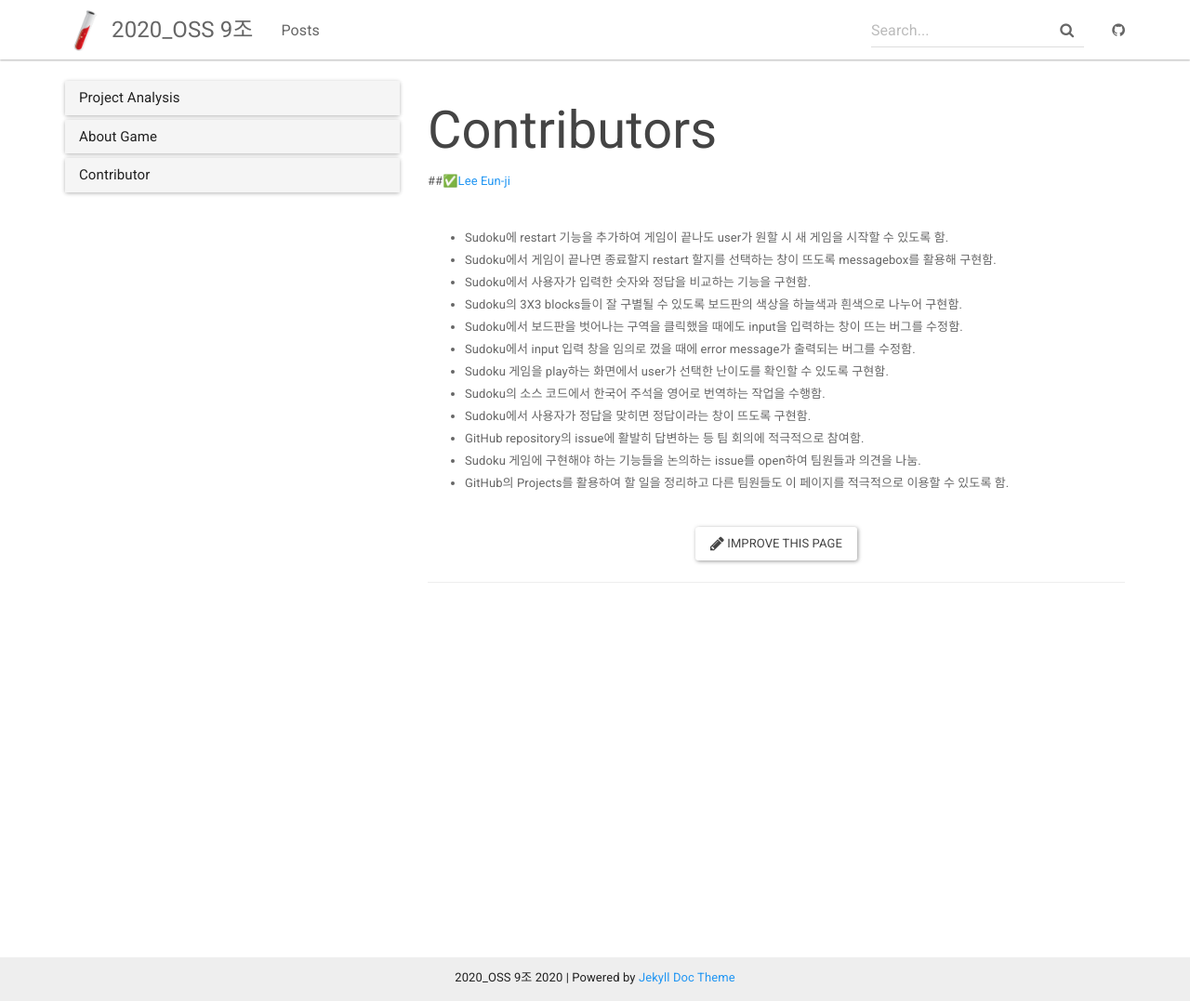
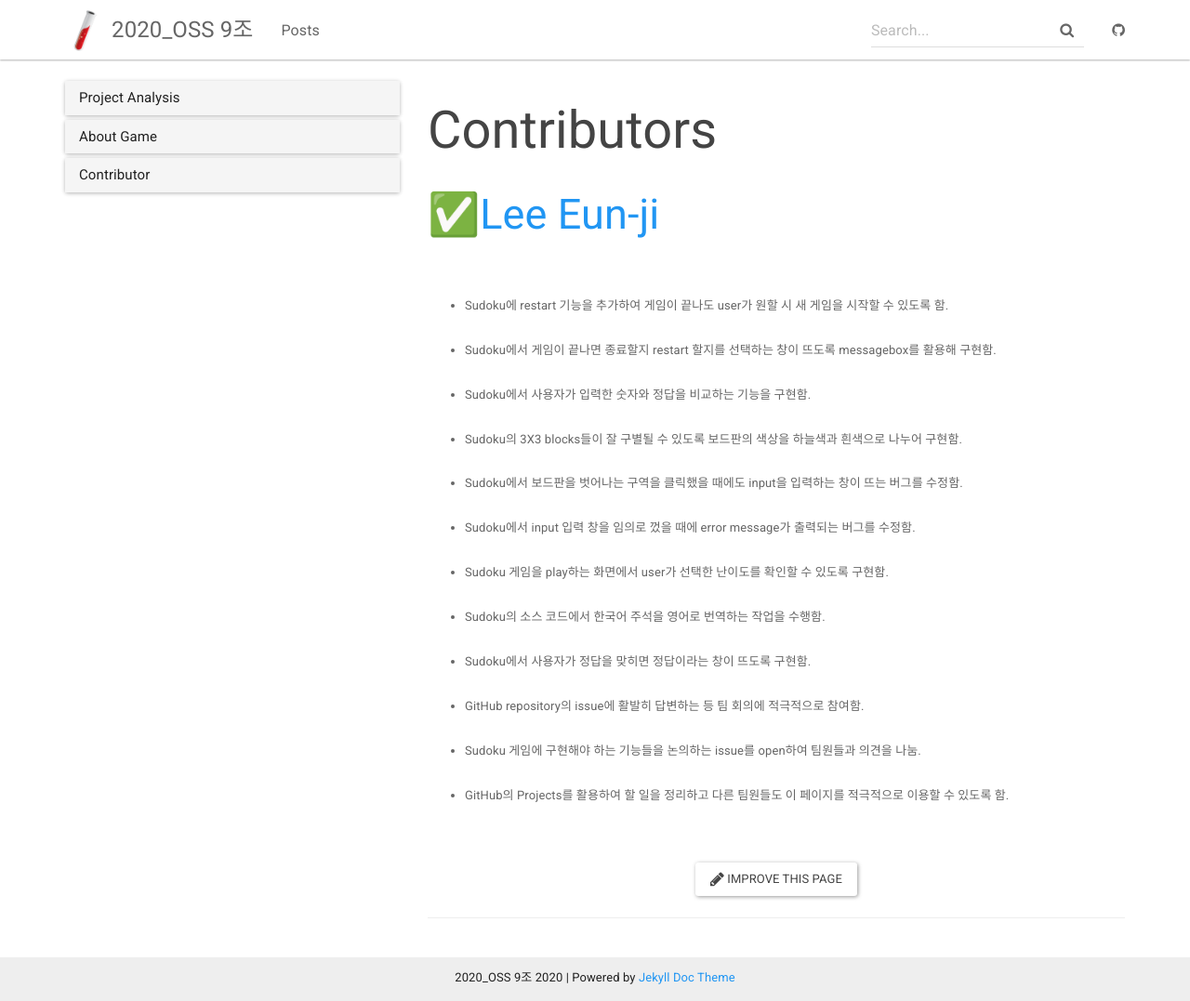
Before and after one commit to doolim98/2020-2-OSS-9, a Jekyll site: the page built from _docs/Teamrole/leeeunji_role.md, in a window 1280 px wide and 1077 px high. Shown: the whole window at 93% size. Built offline with Jekyll 4.4.1, drawn with Linux system fonts in a browser that asks for light colours.

```diff
--- a/_docs/Teamrole/leeeunji_role.md
+++ b/_docs/Teamrole/leeeunji_role.md
@@ -2,16 +2,16 @@
 title: Contributors
 permalink: /docs/leeeunji_role/
 ---
-##&#9989;[Lee Eun-ji](https://github.com/eunji0123)<br><br>
-- Sudoku에 restart 기능을 추가하여 게임이 끝나도 user가 원할 시 새 게임을 시작할 수 있도록 함.<br>
-- Sudoku에서 게임이 끝나면 종료할지 restart 할지를 선택하는 창이 뜨도록 messagebox를 활용해 구현함.<br>
-- Sudoku에서 사용자가 입력한 숫자와 정답을 비교하는 기능을 구현함.<br>
-- Sudoku의 3X3 blocks들이 잘 구별될 수 있도록 보드판의 색상을 하늘색과 흰색으로 나누어 구현함.<br>
-- Sudoku에서 보드판을 벗어나는 구역을 클릭했을 때에도 input을 입력하는 창이 뜨는 버그를 수정함.<br>
-- Sudoku에서 input 입력 창을 임의로 껐을 때에 error message가 출력되는 버그를 수정함.<br>
-- Sudoku 게임을 play하는 화면에서 user가 선택한 난이도를 확인할 수 있도록 구현함.<br>
-- Sudoku의 소스 코드에서 한국어 주석을 영어로 번역하는 작업을 수행함.<br>
-- Sudoku에서 사용자가 정답을 맞히면 정답이라는 창이 뜨도록 구현함.<br>
-- GitHub repository의 issue에 활발히 답변하는 등 팀 회의에 적극적으로 참여함.<br>
-- Sudoku 게임에 구현해야 하는 기능들을 논의하는 issue를 open하여 팀원들과 의견을 나눔.<br>
-- GitHub의 Projects를 활용하여 할 일을 정리하고 다른 팀원들도 이 페이지를 적극적으로 이용할 수 있도록 함.<br>
+## &#9989;[Lee Eun-ji](https://github.com/eunji0123)<br><br>
+- Sudoku에 restart 기능을 추가하여 게임이 끝나도 user가 원할 시 새 게임을 시작할 수 있도록 함.<br><br>
+- Sudoku에서 게임이 끝나면 종료할지 restart 할지를 선택하는 창이 뜨도록 messagebox를 활용해 구현함.<br><br>
+- Sudoku에서 사용자가 입력한 숫자와 정답을 비교하는 기능을 구현함.<br><br>
+- Sudoku의 3X3 blocks들이 잘 구별될 수 있도록 보드판의 색상을 하늘색과 흰색으로 나누어 구현함.<br><br>
+- Sudoku에서 보드판을 벗어나는 구역을 클릭했을 때에도 input을 입력하는 창이 뜨는 버그를 수정함.<br><br>
+- Sudoku에서 input 입력 창을 임의로 껐을 때에 error message가 출력되는 버그를 수정함.<br><br>
+- Sudoku 게임을 play하는 화면에서 user가 선택한 난이도를 확인할 수 있도록 구현함.<br><br>
+- Sudoku의 소스 코드에서 한국어 주석을 영어로 번역하는 작업을 수행함.<br><br>
+- Sudoku에서 사용자가 정답을 맞히면 정답이라는 창이 뜨도록 구현함.<br><br>
+- GitHub repository의 issue에 활발히 답변하는 등 팀 회의에 적극적으로 참여함.<br><br>
+- Sudoku 게임에 구현해야 하는 기능들을 논의하는 issue를 open하여 팀원들과 의견을 나눔.<br><br>
+- GitHub의 Projects를 활용하여 할 일을 정리하고 다른 팀원들도 이 페이지를 적극적으로 이용할 수 있도록 함.<br><br>
```
